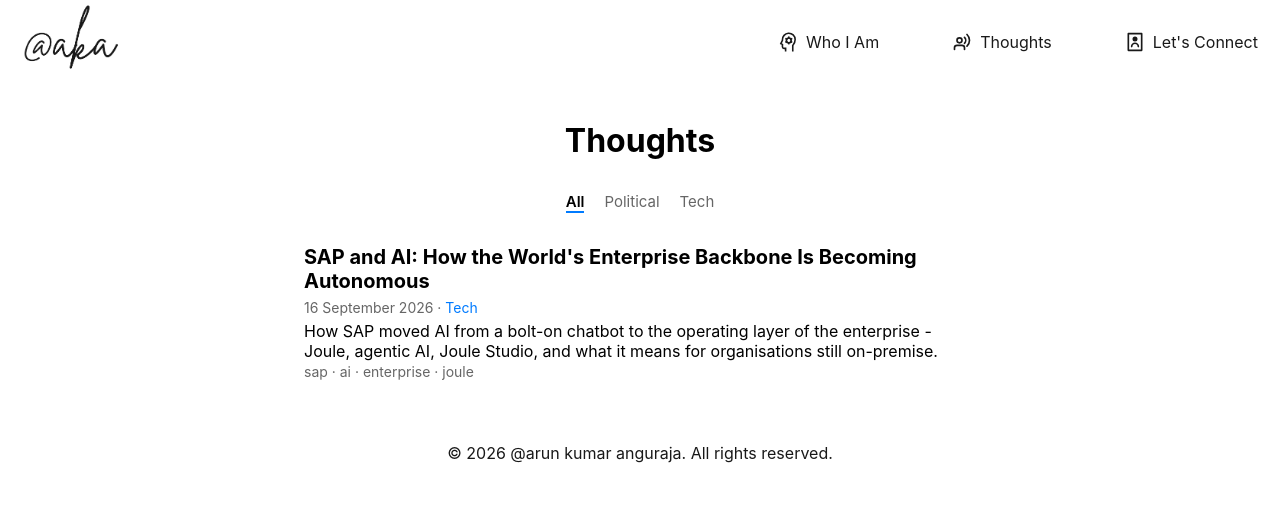
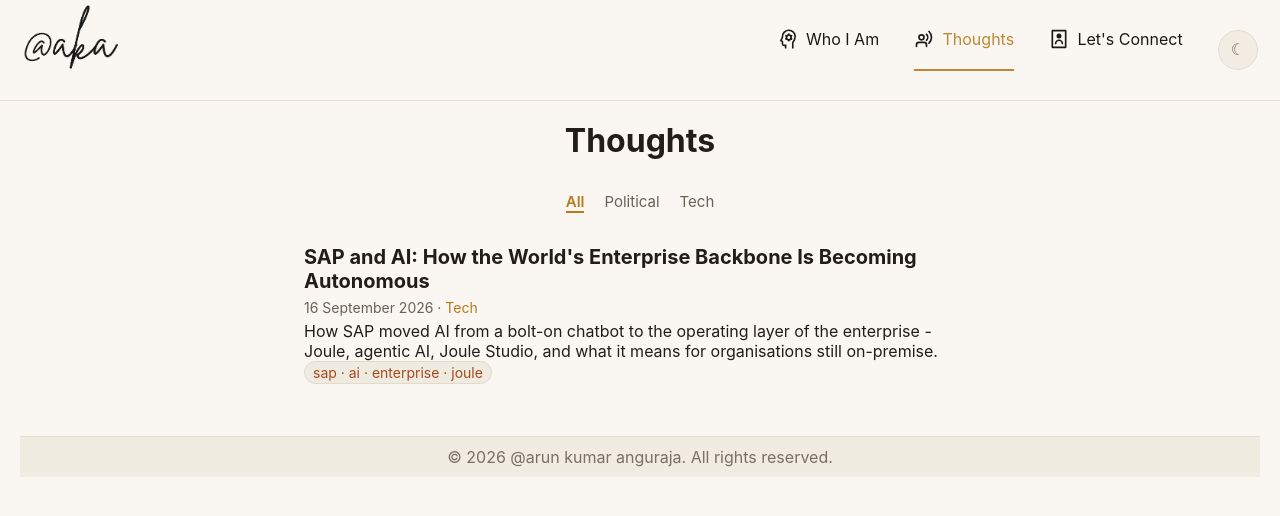
Before and after one commit to aka-undefined/aka-site, an Astro site: page /myviews in a window 1280 px wide. Built offline with nearby package versions, Linux system fonts and the light colour scheme; Astro itself is replaced by a stand-in of ours.

Commit message:
Improve dark theme readability

```diff
--- a/src/components/Header.astro
+++ b/src/components/Header.astro
@@ -4,6 +4,11 @@
 import contactIcon from '../assets/images/contact.svg';
 import speakIcon from '../assets/images/speak.svg';
 import '../styles/Header.css';
+
+const pathname = Astro.url.pathname;
+const currentPath = pathname === '/' ? '/' : pathname.replace(/\/$/, '');
+const isActive = (href: string) =>
+  href === '/' ? currentPath === '/' : currentPath === href || currentPath.startsWith(`${href}/`);
 ---
 
 <header class="Header">
@@ -11,23 +16,63 @@
   <nav class="Header-nav">
     <ul>
       <li>
-        <a href="/">
+        <a href="/" class={isActive('/') ? 'is-active' : ''}>
           <img src={homeIcon.src} alt="" class="nav-icon" />
           <span class="nav-label">Who I Am</span>
         </a>
       </li>
       <li>
-        <a href="/myviews">
+        <a href="/myviews" class={isActive('/myviews') ? 'is-active' : ''}>
           <img src={speakIcon.src} alt="" class="nav-icon" />
           <span class="nav-label">Thoughts</span>
         </a>
       </li>
       <li>
-        <a href="/contact">
+        <a href="/contact" class={isActive('/contact') ? 'is-active' : ''}>
           <img src={contactIcon.src} alt="" class="nav-icon" />
           <span class="nav-label">Let's Connect</span>
         </a>
       </li>
+      <li class="Header-actions">
+        <button
+          class="ThemeToggle"
+          type="button"
+          aria-label="Switch to light theme"
+          title="Toggle theme"
+        >
+          <span class="ThemeToggle-icon" aria-hidden="true">☀</span>
+        </button>
+      </li>
     </ul>
   </nav>
 </header>
+
+<script is:inline>
+  const toggle = document.querySelector('.ThemeToggle');
+  const metaTheme = document.querySelector('meta[name="theme-color"]');
+
+  const applyTheme = (theme) => {
+    document.documentElement.dataset.theme = theme;
+    localStorage.setItem('theme', theme);
+    if (metaTheme) {
+      metaTheme.setAttribute('content', theme === 'light' ? '#FAF7F2' : '#0A0A0A');
+    }
+    if (toggle) {
+      toggle.setAttribute('aria-label', theme === 'light' ? 'Switch to dark theme' : 'Switch to light theme');
+      toggle.setAttribute('title', theme === 'light' ? 'Switch to dark theme' : 'Switch to light theme');
+      const icon = toggle.querySelector('.ThemeToggle-icon');
+      if (icon) {
+        icon.textContent = theme === 'light' ? '☾' : '☀';
+      }
+    }
+  };
+
+  if (toggle) {
+    const initialTheme = document.documentElement.dataset.theme || 'dark';
+    applyTheme(initialTheme);
+    toggle.addEventListener('click', () => {
+      const nextTheme = document.documentElement.dataset.theme === 'light' ? 'dark' : 'light';
+      applyTheme(nextTheme);
+    });
+  }
+</script>
--- a/src/index.css
+++ b/src/index.css
@@ -1,5 +1,29 @@
+:root {
+  --bg: #0A0A0A;
+  --bg-raised: #131110;
+  --text: #EDEDE8;
+  --text-dim: #CFC7BE;
+  --accent: #E8A33D;
+  --accent-hover: #F2C14E;
+  --accent-secondary: #C1652F;
+  --line: #2A2622;
+}
+
+html[data-theme='light'] {
+  --bg: #FAF7F2;
+  --bg-raised: #F0EBE1;
+  --text: #221D17;
+  --text-dim: #6B6156;
+  --accent: #B87A1E;
+  --accent-hover: #9C6414;
+  --accent-secondary: #A6491F;
+  --line: #E3DACB;
+}
+
 body {
   margin: 0;
+  background: var(--bg);
+  color: var(--text);
   font-family: -apple-system, BlinkMacSystemFont, 'Segoe UI', 'Roboto', 'Oxygen',
     'Ubuntu', 'Cantarell', 'Fira Sans', 'Droid Sans', 'Helvetica Neue',
     sans-serif;
--- a/src/layouts/Layout.astro
+++ b/src/layouts/Layout.astro
@@ -22,7 +22,17 @@
   <head>
     <meta charset="utf-8" />
     <meta name="viewport" content="width=device-width, initial-scale=1" />
-    <meta name="theme-color" content="#000000" />
+    <meta name="theme-color" content="#0A0A0A" />
+    <script is:inline>
+      const storedTheme = localStorage.getItem('theme');
+      const preferredTheme =
+        storedTheme || (window.matchMedia('(prefers-color-scheme: light)').matches ? 'light' : 'dark');
+      document.documentElement.dataset.theme = preferredTheme;
+      const themeMeta = document.querySelector('meta[name="theme-color"]');
+      if (themeMeta) {
+        themeMeta.setAttribute('content', preferredTheme === 'light' ? '#FAF7F2' : '#0A0A0A');
+      }
+    </script>
     <link rel="icon" href="/my-icons/@aka_c.svg" />
     <link rel="apple-touch-icon" href="/my-icons/@aka_c.svg" />
     <link rel="manifest" href="/manifest.json" />
--- a/src/styles/Blog.css
+++ b/src/styles/Blog.css
@@ -18,23 +18,23 @@
 }
 
 .Blog-cats a {
-    color: #666;
+    color: var(--text-dim);
     text-decoration: none;
     font-size: .9375rem;
 }
 
 .Blog-cats a:hover {
-    color: #000;
+    color: var(--accent-hover);
 }
 
 .Blog-cats a.is-active {
-    color: #000;
+    color: var(--accent);
     font-weight: 600;
-    border-bottom: 2px solid #007bff;
+    border-bottom: 2px solid var(--accent);
 }
 
 .Blog-cat {
-    color: #007bff;
+    color: var(--accent);
     text-decoration: none;
 }
 
@@ -58,7 +58,7 @@
 }
 
 .Blog-list h2 a {
-    color: #000;
+    color: var(--text);
     text-decoration: none;
 }
 
@@ -75,13 +75,18 @@
 }
 
 .Blog-meta {
-    color: #666;
+    color: var(--text-dim);
     font-size: .875rem;
 }
 
 .Blog-tags {
-    color: #666;
+    color: var(--accent-secondary);
     font-size: .875rem;
+    border: 1px solid var(--line);
+    border-radius: 999px;
+    padding: 0.125rem 0.5rem;
+    display: inline-block;
+    background: var(--bg-raised);
 }
 
 /* Single post */
@@ -104,7 +109,7 @@
 }
 
 .Blog-post a {
-    color: #007bff;
+    color: var(--accent);
     text-decoration: none;
 }
 
@@ -126,8 +131,8 @@
 .Blog-post blockquote {
     margin: 1.5rem 0;
     padding-left: 1rem;
-    border-left: .25rem solid #ddd;
-    color: #555;
+    border-left: .25rem solid var(--line);
+    color: var(--text-dim);
 }
 
 .Blog-back {
--- a/src/styles/Contact.css
+++ b/src/styles/Contact.css
@@ -29,7 +29,7 @@
 }
 
 .Contact a {
-    color: #007bff;
+    color: var(--accent);
     text-decoration: none;
 }
 
--- a/src/styles/Header.css
+++ b/src/styles/Header.css
@@ -1,5 +1,6 @@
 .Header {
-    background-color: white;
+    background-color: var(--bg);
+    border-bottom: 1px solid var(--line);
     /* Example gradient colors */
     padding: 1.25rem 0.625rem;
     /* 20px 10px converted to rem */
@@ -39,7 +40,52 @@
 
 nav ul li a {
     text-decoration: none;
-    color: black;
+    color: var(--text-dim);
+    border-bottom: 2px solid transparent;
+    padding-bottom: 0.25rem;
+    transition: color 0.2s ease, border-color 0.2s ease;
+}
+
+nav ul li a:hover,
+nav ul li a:focus-visible {
+    color: var(--accent-hover);
+    border-bottom-color: var(--accent);
+}
+
+nav ul li a.is-active {
+    color: var(--accent);
+    border-bottom-color: var(--accent);
+}
+
+.Header-actions {
+    display: flex;
+    align-items: center;
+}
+
+.ThemeToggle {
+    border: 1px solid var(--line);
+    background: var(--bg-raised);
+    color: var(--text-dim);
+    border-radius: 999px;
+    width: 2.5rem;
+    height: 2.5rem;
+    display: inline-flex;
+    align-items: center;
+    justify-content: center;
+    cursor: pointer;
+    padding: 0;
+    transition: border-color 0.2s ease, color 0.2s ease, background 0.2s ease;
+}
+
+.ThemeToggle:hover,
+.ThemeToggle:focus-visible {
+    color: var(--accent-hover);
+    border-color: var(--accent);
+}
+
+.ThemeToggle-icon {
+    font-size: 1rem;
+    line-height: 1;
 }
 
 /* Media query for mobile screens */
@@ -52,20 +98,10 @@
         /* 10px converted to rem */
     }
 
-    .Header-nav {
-        display: none;
-        /* Hide nav on mobile */
-    }
-
     .Header-logo {
         align-items: center;
         height: 10rem;
         margin-top: 2rem;
         /* 80px converted to rem */
     }
-
-    .nav-label {
-        display: none;
-        /* Hide labels on mobile */
-    }
 }
--- a/src/styles/Layout.css
+++ b/src/styles/Layout.css
@@ -5,6 +5,8 @@
     height: 80%;
     margin: 0;
     padding: 0;
+    background: var(--bg);
+    color: var(--text);
 }
 
 .App {
@@ -17,7 +19,8 @@
 
 header {
     width: 100%;
-    background-color: white;
+    background-color: var(--bg);
+    border-bottom: 1px solid var(--line);
     height: 3.75rem;
     /* 60px converted to rem */
     z-index: 1000;
@@ -36,6 +39,8 @@
     /* IE and Edge */
     scrollbar-width: none;
     /* Firefox */
+    background: var(--bg);
+    color: var(--text);
 }
 
 /* Footer component */
@@ -55,7 +60,9 @@
     text-align: center;
     padding: 0.625rem;
     /* 10px converted to rem */
-    background-color: white;
+    background-color: var(--bg-raised);
+    color: var(--text-dim);
+    border-top: 1px solid var(--line);
     opacity: 0.9;
     /* Ensure it is above other elements */
     /* Removed bottom: 0; to make it part of the normal document flow */
```
Also changed, not shown: 1 other file.
